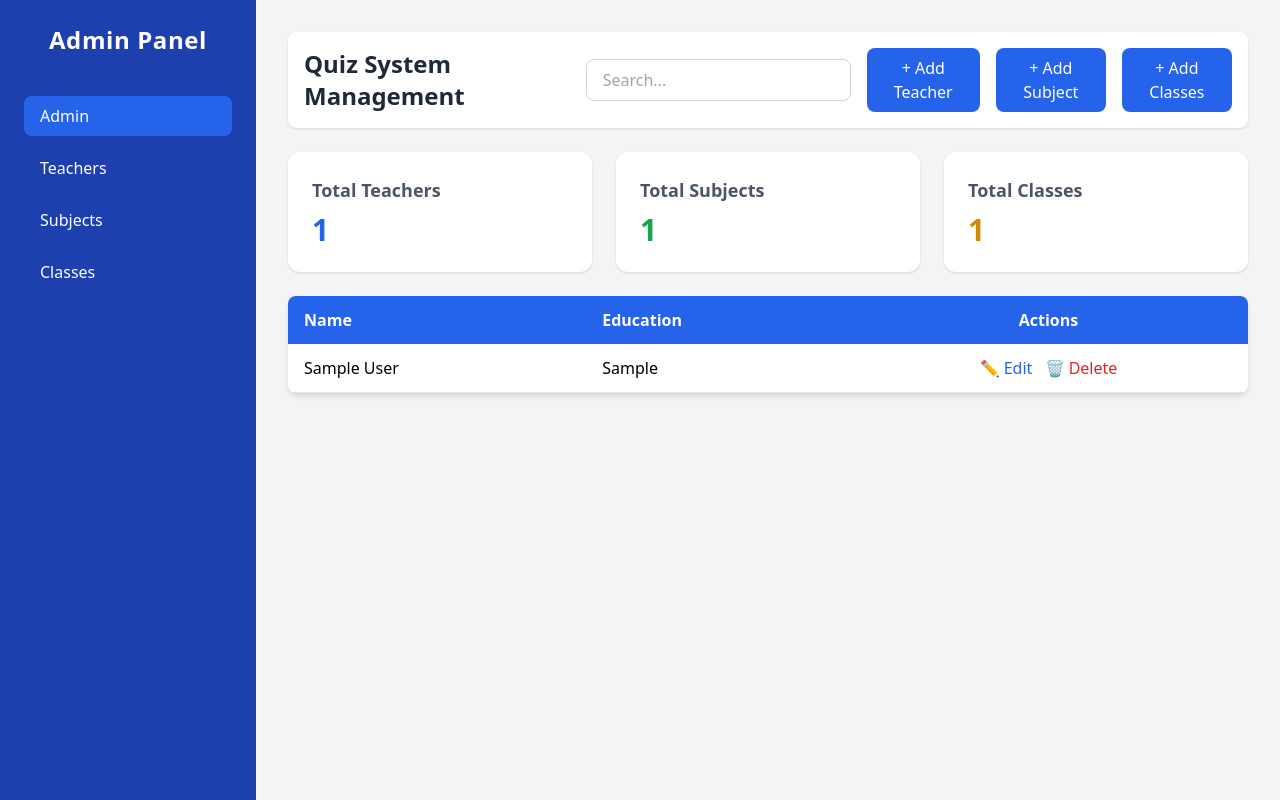
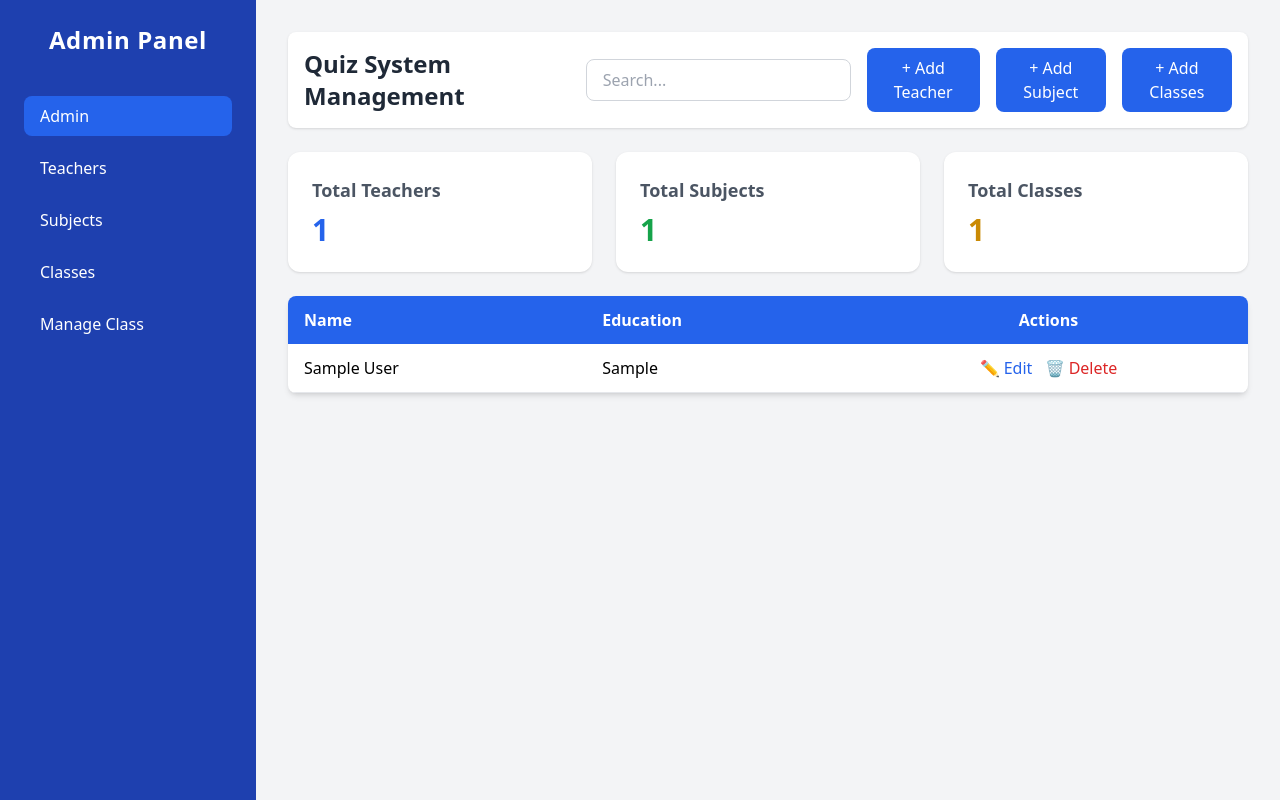
Before and after one commit to aftabalikhandeveloper/quiz_app, a Flask app: page /admin in a window 1280 px wide. Run offline with Flask 3, Linux system fonts and the light colour scheme; tables that the repository leaves empty hold one stand-in row (values such as "Sample post"); some libraries are stand-ins or nearby versions.

Commit message:
created route for manage class and added in side bar

```diff
--- a/app.py
+++ b/app.py
@@ -207,6 +207,13 @@ def delete_class(c_id):
 def teacher_subjects():
     return render_template("teacher_subjects.html")
 
+
+
+@app.route("/manage-class")
+def manage_class():
+    return render_template("manage_class.html")
+
+
 if __name__ == "__main__":
     print(create_tables())
-    app.run(debug=True, port=3001)
+    app.run(debug=True)
--- a/templates/layouts.html
+++ b/templates/layouts.html
@@ -29,6 +29,7 @@
             {{ nav_item('teacher', 'Teachers') }}
             {{ nav_item('subjects', 'Subjects') }}
             {{ nav_item('classes', 'Classes') }}
+            {{ nav_item('manage_class', 'Manage Class') }}
 </ul>
       </aside>
 
```
